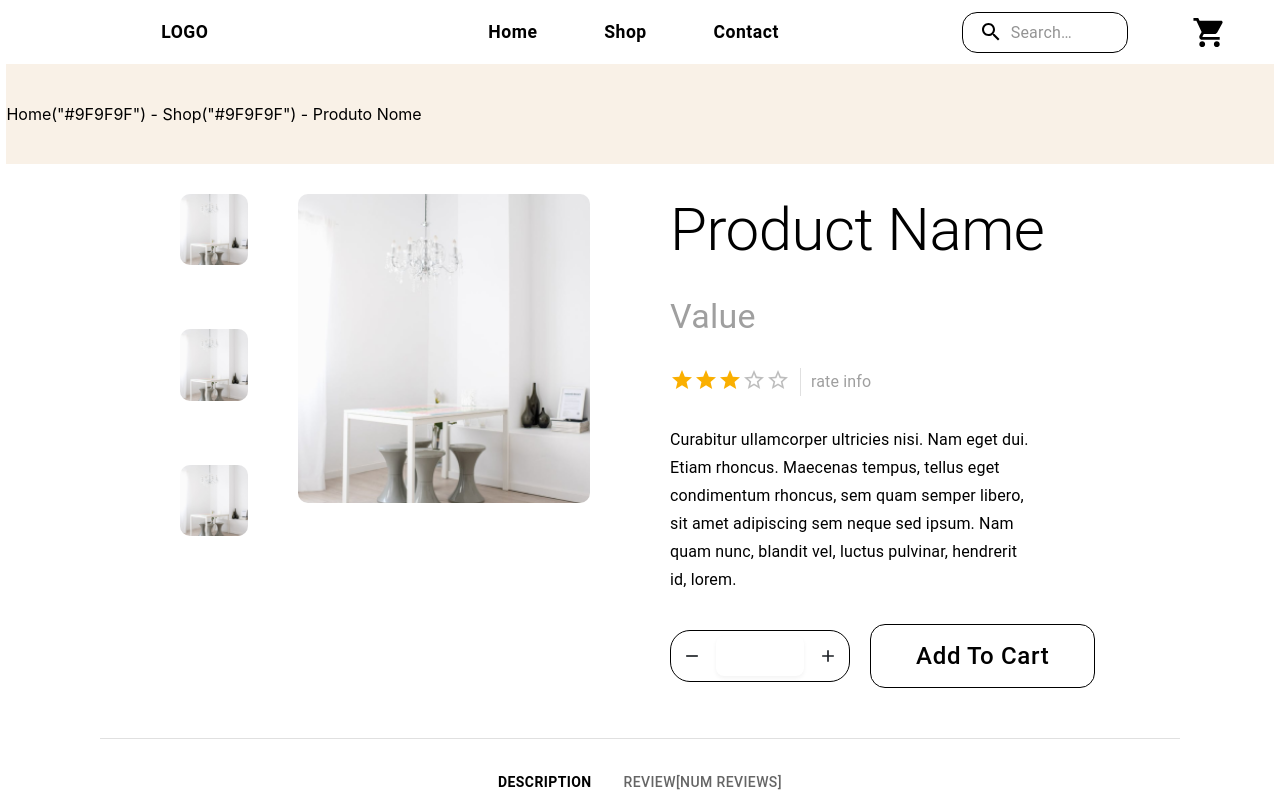
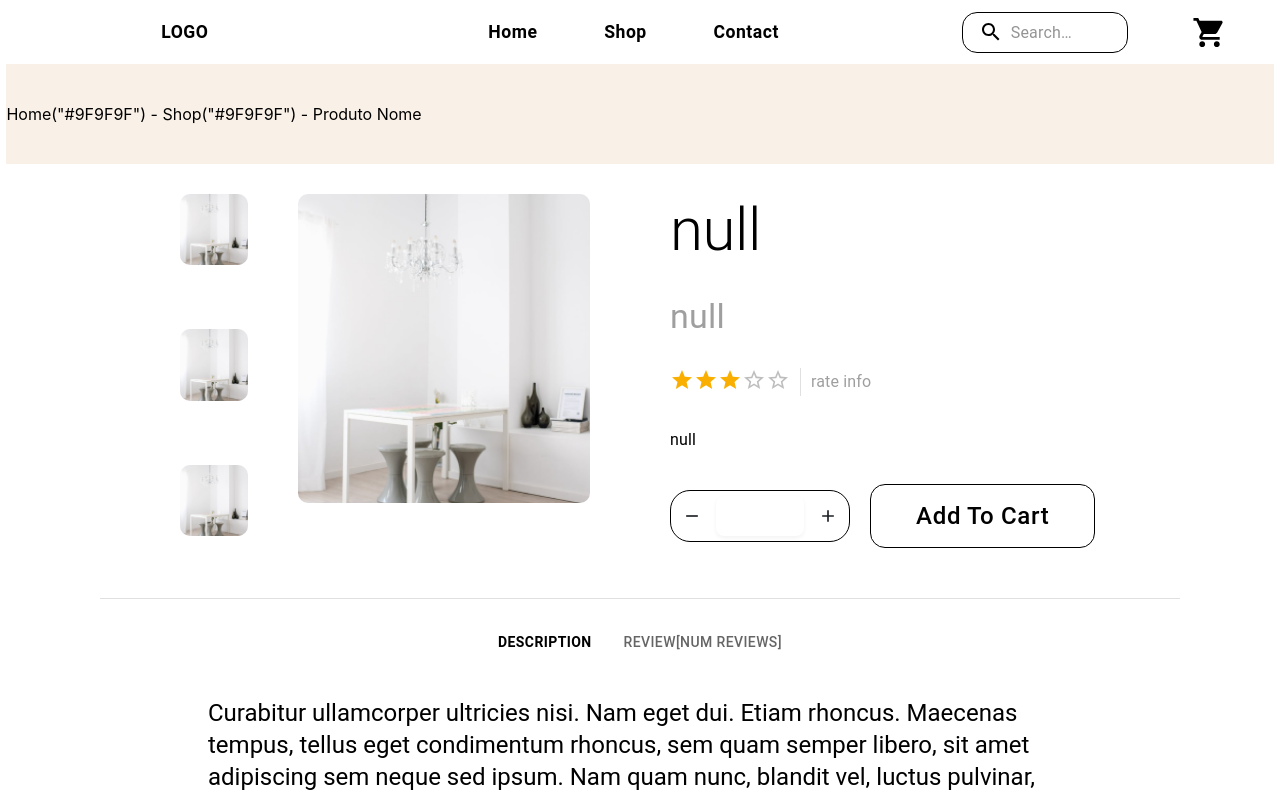
Before and after one commit to Gibsongf/furniture-eCommerce-react-app, a React (Vite) app: page /product/id in a window 1280 px wide. Shown: the top 797 px of the page. Built offline with nearby package versions, Linux system fonts and the light colour scheme.

Commit message:
normal context instead of outletContext

```diff
--- a/src/App.tsx
+++ b/src/App.tsx
@@ -7,28 +7,35 @@ import { Stack } from "@mui/material";
 import { Outlet, ScrollRestoration } from "react-router-dom";
 import { createContext } from "react";
 import { useCart } from "./components/ShopCart";
-
-export const ShoppingCart = createContext({
+import { Product } from "./components/Products/ProductCard";
+export const ShoppingCartContext = createContext({
     products: {},
-    updateProducts: () => {},
-    changeProductQuantity: () => {},
-    removeProduct: () => {},
+    addProduct: (product: Product) => {},
+    removeProduct: (product: Product) => {},
     iconQuantity: 0,
-    total: 0,
 });
 function App() {
-    const cart = useCart();
+    const { addProduct, removeProduct, products, iconQuantity } = useCart();
     //
     //todo
     //routes
     // a object context cart
     //side bar cart with items
+    //remove context outlet and do a normal context is more easy than this for now
     return (
         <>
             <Nav />
             <Stack alignItems="center" padding="0px 100px" gap="30px">
                 <ScrollRestoration />
-                <Outlet context={[cart.addProduct]} />
+                <ShoppingCartContext.Provider
+                    value={{
+                        addProduct,
+                        removeProduct,
+                        products,
+                        iconQuantity,
+                    }}>
+                    <Outlet />
+                </ShoppingCartContext.Provider>
             </Stack>
             <Footer />
         </>
--- a/src/components/ProductDetails/Information.tsx
+++ b/src/components/ProductDetails/Information.tsx
@@ -8,10 +8,14 @@ import {
 } from "@mui/material";
 import QuantityInput from "./QuantityInput";
 import { themeInformation } from "../Theme";
+import { Product } from "../ShopCart";
+import { useContext } from "react";
+import { ShoppingCartContext } from "../../App";
 
 const DetailsAction = () => {
     // add cart on click
     // compare on click
+    const { addProduct } = useContext(ShoppingCartContext);
 
     return (
         <Box
@@ -33,6 +37,17 @@ const DetailsAction = () => {
 };
 const Information = () => {
     // {name, value, overallRating, numsOfReview, description}
+    const storedProduct = localStorage.getItem("selected-product");
+    let detailsProduct = {
+        name: "null",
+        price: "null",
+        description: "null",
+    };
+
+    // Parse and assign only if storedProduct exists
+    if (storedProduct) {
+        detailsProduct = JSON.parse(storedProduct);
+    }
     return (
         <Box
             display="flex"
@@ -41,10 +56,10 @@ const Information = () => {
             gap="30px"
             width="100%">
             <Typography variant="h2" component="h1">
-                Product Name
+                {detailsProduct.name}
             </Typography>
             <Typography color={"#9F9F9F"} variant="h4" component="h5">
-                Value
+                {detailsProduct.price}
             </Typography>
             <Box display="flex" flexDirection="row" gap="10px">
                 <Rating
@@ -63,11 +78,7 @@ const Information = () => {
             </Box>
             <Box width="80%">
                 <Typography variant="subtitle1" component="h6">
-                    Curabitur ullamcorper ultricies nisi. Nam eget dui. Etiam
-                    rhoncus. Maecenas tempus, tellus eget condimentum rhoncus,
-                    sem quam semper libero, sit amet adipiscing sem neque sed
-                    ipsum. Nam quam nunc, blandit vel, luctus pulvinar,
-                    hendrerit id, lorem.
+                    {detailsProduct.description}
                 </Typography>
             </Box>
             <DetailsAction />
--- a/src/components/Products/AddCartHover.tsx
+++ b/src/components/Products/AddCartHover.tsx
@@ -3,8 +3,9 @@ import { Box, Button, IconButton } from "@mui/material";
 import Grow from "@mui/material/Grow";
 import AddCircleOutlineIcon from "@mui/icons-material/AddCircleOutline";
 import { Link } from "react-router-dom";
-import { useOutletContext } from "react-router-dom";
 import { Product } from "./ProductCard";
+import { useContext } from "react";
+import { ShoppingCartContext } from "../../App";
 const theme = createTheme({
     components: {
         MuiButton: {
@@ -33,10 +34,15 @@ export const ShopAddToCart = ({
     product: Product;
 }) => {
     // on click action to add to cart and update nums of product
-    const [addProduct] = useOutletContext<[CallBackCart]>();
-    const saveProductInfo = () => {
+    const { addProduct } = useContext(ShoppingCartContext);
+    const addCart = () => {
         addProduct(product);
     };
+    const saveProductInfo = () => {
+        // save in browser
+        localStorage.setItem("selected-product", JSON.stringify(product));
+    };
+
     const DisplayAddToCart = (
         <Box
             sx={{
@@ -60,11 +66,14 @@ export const ShopAddToCart = ({
                     }}
                     disableElevation={true}
                     variant="text"
-                    onClick={saveProductInfo}>
+                    onClick={addCart}>
                     Add to cart
                 </Button>
-                <IconButton aria-label="shopping-cart">
-                    <Link to="/product/id">
+                <IconButton
+                    aria-label="shopping-cart"
+                    onClick={saveProductInfo}>
+                    {/* here the id of the product as url */}
+                    <Link to={`/product/${product.name}`}>
                         <AddCircleOutlineIcon
                             fontSize="large"
                             sx={{ fill: "white" }}
--- a/src/components/Products/ProductCard.tsx
+++ b/src/components/Products/ProductCard.tsx
@@ -10,8 +10,10 @@ export interface Product {
     price: number;
     src: string;
     description: string;
+    preview: string;
     newProduct?: boolean;
     discount?: string;
+    total?: number;
 }
 
 //a discount circle cor red with percentage of it
@@ -25,7 +27,7 @@ export function ProductCard({ product }: { product: Product }) {
     const onMouseOut = () => {
         setShowAddCart(false);
     };
-    const { name, price, src, description, newProduct, discount } = product;
+    const { name, price, src, preview, newProduct, discount } = product;
     return (
         <Card
             sx={{
@@ -46,7 +48,7 @@ export function ProductCard({ product }: { product: Product }) {
                     {name.replace(name[0], name[0].toUpperCase())}
                 </Typography>
                 <Typography color="#898989" variant="h6" component="h2">
-                    {description}
+                    {preview}
                 </Typography>
                 <Typography fontWeight="bold" variant="h5" component="h1">
                     R${price}
--- a/src/components/ShopCart.tsx
+++ b/src/components/ShopCart.tsx
@@ -1,13 +1,5 @@
-import { useMemo, useState } from "react";
-
-export interface Product {
-    name: string;
-    price: number;
-    src: string;
-    quantity: number;
-    discount?: string;
-    total?: number;
-}
+import { useState } from "react";
+import { Product } from "./Products/ProductCard";
 // Specify the type for the state
 type ProductState = {
     [key: string]: Product;
@@ -15,7 +7,7 @@ type ProductState = {
 
 export const useCart = () => {
     const [products, setProducts] = useState<ProductState>({});
-    const [detailsProduct, setDetailsProducts] = useState({});
+    const [iconQuantity, setIconQuantity] = useState(0);
     const addProduct = (product: Product) => {
         console.log(product);
         setProducts((prev) => {
@@ -33,9 +25,7 @@ export const useCart = () => {
 
         return;
     };
-    const SaveDetailsProduct = (product: Product) => {
-        setDetailsProducts(product);
-    };
+
     const removeProduct = (product: Product) => {
         setProducts(() => {
             delete products[product.name];
@@ -46,8 +36,8 @@ export const useCart = () => {
         addProduct,
         removeProduct,
         products,
-        SaveDetailsProduct,
-        detailsProduct,
+        iconQuantity,
+        setIconQuantity,
     };
     //sum function that sum all product with their values quantity and apply discount
 };
--- a/src/main.tsx
+++ b/src/main.tsx
@@ -18,7 +18,7 @@ const router = createBrowserRouter([
             { index: true, element: <Home /> },
             { path: "contact", element: <Contact /> },
             {
-                path: "product/id",
+                path: "product/:id",
                 element: <ProductDetails />,
             },
             {
--- a/src/utils.ts
+++ b/src/utils.ts
@@ -1,17 +1,23 @@
 import { Product } from "./components/Products/ProductCard";
+
+// products will need more info like side images and the current review of it
 
 export const fakeProducts: Product[] = [
     {
         name: "Syltherine",
         src: "src/assets/Home/product-1.png",
-        description: "Stylish cafe chair",
+        preview: "Stylish cafe chair",
+        description:
+            "Curabitur ullamcorper ultricies nisi. Nam eget dui. Etiam rhoncus. Maecenas tempus, tellus eget condimentum rhoncus,sem quam semper libero, sit amet adipiscing sem neque sedipsum. Nam quam nunc, blandit vel, luctus pulvinar,hendrerit id, lorem.",
         price: 100,
         newProduct: true,
     },
     {
         name: "Syltherine",
         src: "src/assets/Home/product-1.png",
-        description: "Stylish cafe chair",
+        preview: "Stylish cafe chair",
+        description:
+            "Curabitur ullamcorper ultricies nisi. Nam eget dui. Etiam rhoncus. Maecenas tempus, tellus eget condimentum rhoncus,sem quam semper libero, sit amet adipiscing sem neque sedipsum. Nam quam nunc, blandit vel, luctus pulvinar,hendrerit id, lorem.",
         price: 100,
         discount: "-50%",
     },
```
